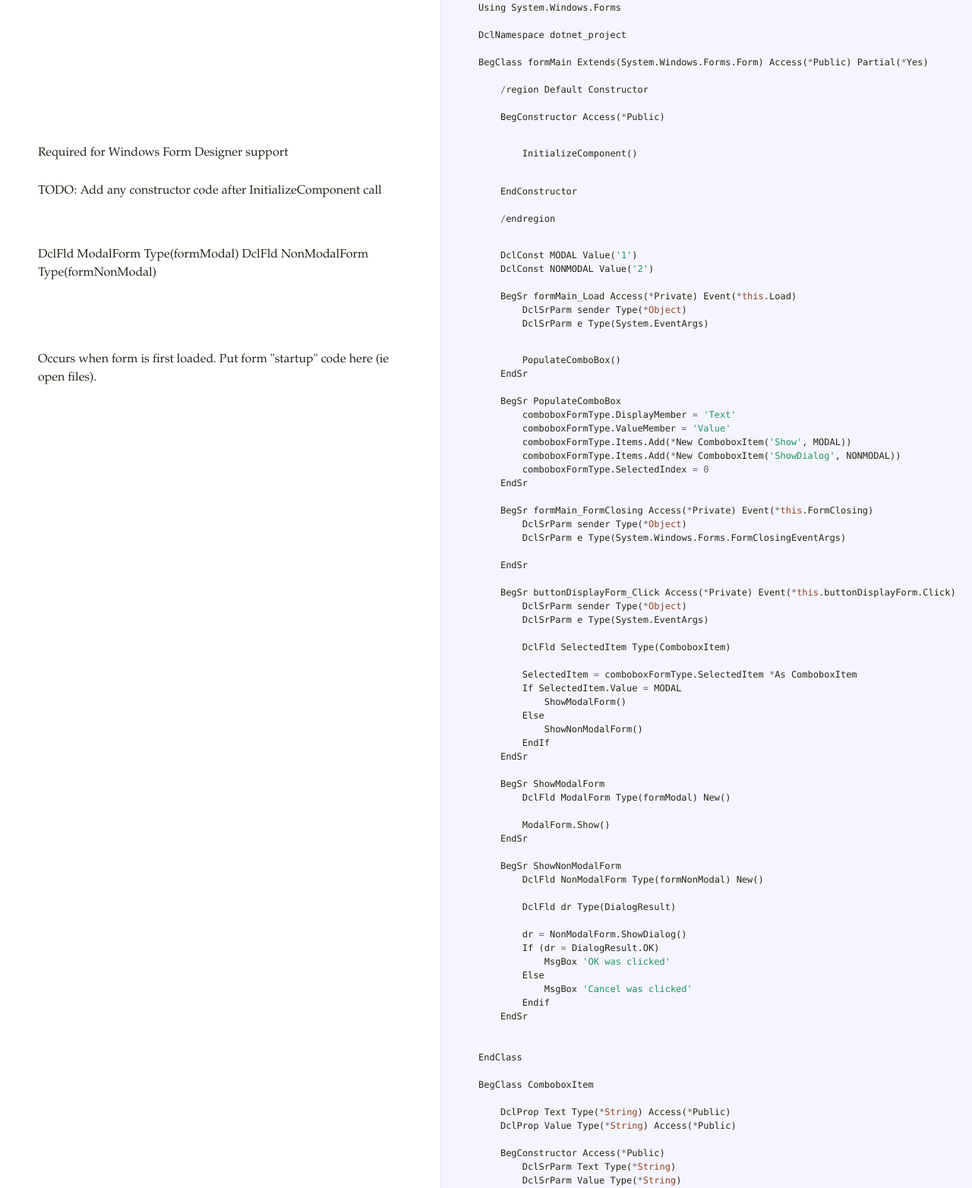
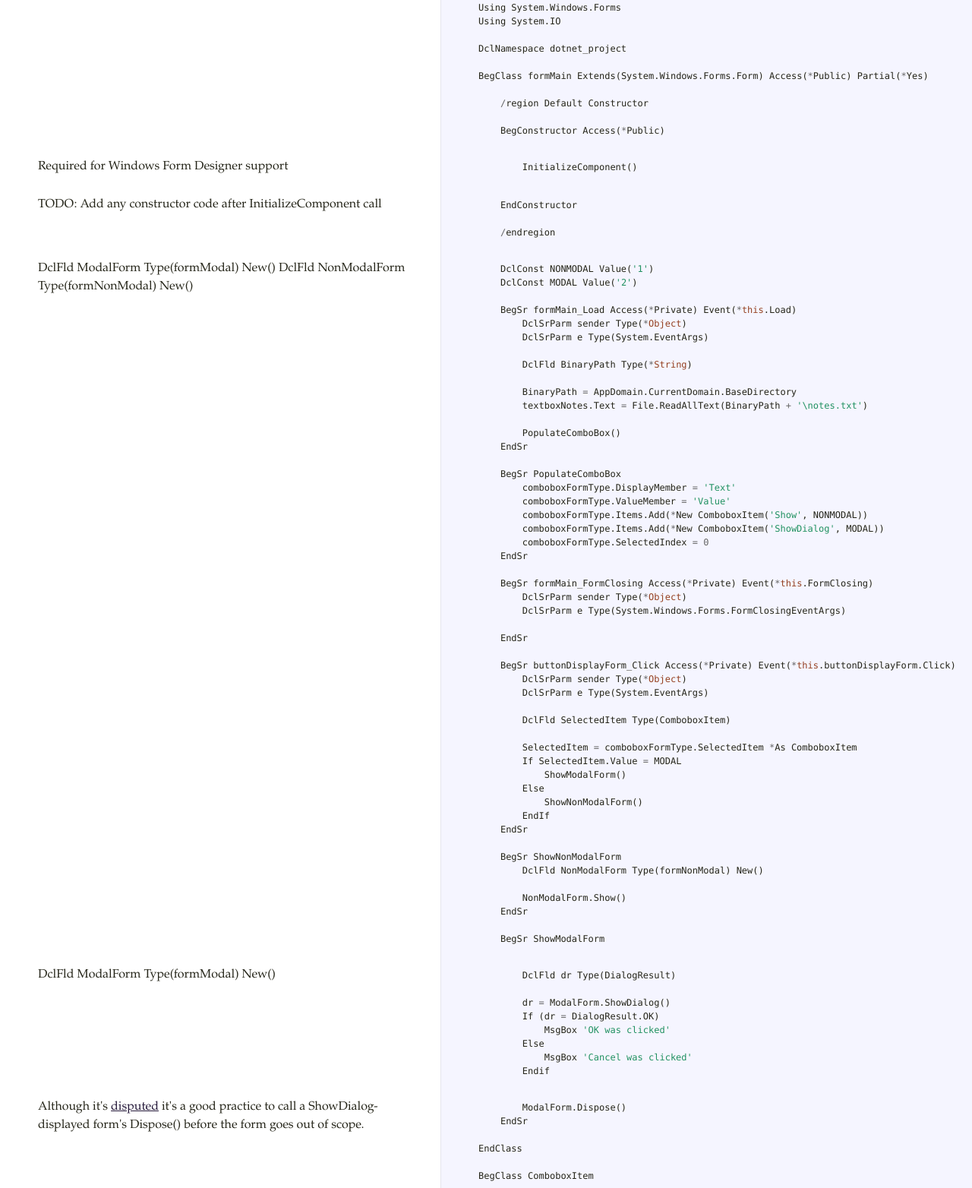
Before and after one commit to ASNA/classic-dotnet-forms, a plain HTML site: page docs/dotnet/formMain.vr.html in a window 1280 px wide. Shown: the part 211-1775 px from the top of the page at 76% size. Drawn offline with Linux system fonts and the light colour scheme.

Commit message:
update code and comments

```diff
--- a/docs/dotnet/formMain.vr.html
+++ b/docs/dotnet/formMain.vr.html
@@ -27,6 +27,7 @@
 <span class="nx">Using</span> <span class="nx">System</span><span class="p">.</span><span class="nx">Drawing</span>
 <span class="nx">Using</span> <span class="nx">System</span><span class="p">.</span><span class="nx">Text</span>
 <span class="nx">Using</span> <span class="nx">System</span><span class="p">.</span><span class="nx">Windows</span><span class="p">.</span><span class="nx">Forms</span>
+<span class="nx">Using</span> <span class="nx">System</span><span class="p">.</span><span class="nx">IO</span>
 
 <span class="nx">DclNamespace</span> <span class="nx">dotnet_project</span>
 
@@ -69,36 +70,30 @@
       <div class='octowrap'>
         <a class='octothorpe' href='#section-3'>#</a>
       </div>
-      <p>DclFld ModalForm Type(formModal)
-   DclFld NonModalForm Type(formNonModal) </p>
+      <p>DclFld ModalForm Type(formModal) New()
+ DclFld NonModalForm Type(formNonModal) New()</p>
     </div>
     <div class='code'>
-      <div class="highlight"><pre>    <span class="nx">DclConst</span> <span class="nx">MODAL</span> <span class="nx">Value</span><span class="p">(</span><span class="s1">&#39;1&#39;</span><span class="p">)</span>
-    <span class="nx">DclConst</span> <span class="nx">NONMODAL</span> <span class="nx">Value</span><span class="p">(</span><span class="s1">&#39;2&#39;</span><span class="p">)</span>
+      <div class="highlight"><pre>    <span class="nx">DclConst</span> <span class="nx">NONMODAL</span> <span class="nx">Value</span><span class="p">(</span><span class="s1">&#39;1&#39;</span><span class="p">)</span>
+    <span class="nx">DclConst</span> <span class="nx">MODAL</span> <span class="nx">Value</span><span class="p">(</span><span class="s1">&#39;2&#39;</span><span class="p">)</span>
 
     <span class="nx">BegSr</span> <span class="nx">formMain_Load</span> <span class="nx">Access</span><span class="p">(</span><span class="o">*</span><span class="nx">Private</span><span class="p">)</span> <span class="nx">Event</span><span class="p">(</span><span class="o">*</span><span class="k">this</span><span class="p">.</span><span class="nx">Load</span><span class="p">)</span>
         <span class="nx">DclSrParm</span> <span class="nx">sender</span> <span class="nx">Type</span><span class="p">(</span><span class="o">*</span><span class="nb">Object</span><span class="p">)</span>
-        <span class="nx">DclSrParm</span> <span class="nx">e</span> <span class="nx">Type</span><span class="p">(</span><span class="nx">System</span><span class="p">.</span><span class="nx">EventArgs</span><span class="p">)</span></pre></div>
-    </div>
-  </div>
-  <div class='clearall'></div>
-  <div class='section' id='section-4'>
-    <div class='docs'>
-      <div class='octowrap'>
-        <a class='octothorpe' href='#section-4'>#</a>
-      </div>
-      <p>Occurs when form is first loaded.
-Put form "startup" code here (ie open files).</p>
-    </div>
-    <div class='code'>
-      <div class="highlight"><pre>        <span class="nx">PopulateComboBox</span><span class="p">()</span>
+        <span class="nx">DclSrParm</span> <span class="nx">e</span> <span class="nx">Type</span><span class="p">(</span><span class="nx">System</span><span class="p">.</span><span class="nx">EventArgs</span><span class="p">)</span>
+
+        <span class="nx">DclFld</span> <span class="nx">BinaryPath</span> <span class="nx">Type</span><span class="p">(</span><span class="o">*</span><span class="nb">String</span><span class="p">)</span>
+
+        <span class="nx">BinaryPath</span> <span class="o">=</span> <span class="nx">AppDomain</span><span class="p">.</span><span class="nx">CurrentDomain</span><span class="p">.</span><span class="nx">BaseDirectory</span>
+        <span class="nx">textboxNotes</span><span class="p">.</span><span class="nx">Text</span> <span class="o">=</span> <span class="nx">File</span><span class="p">.</span><span class="nx">ReadAllText</span><span class="p">(</span><span class="nx">BinaryPath</span> <span class="o">+</span> <span class="s1">&#39;\notes.txt&#39;</span><span class="p">)</span>
+
+        <span class="nx">PopulateComboBox</span><span class="p">()</span>
     <span class="nx">EndSr</span>
 
     <span class="nx">BegSr</span> <span class="nx">PopulateComboBox</span>
         <span class="nx">comboboxFormType</span><span class="p">.</span><span class="nx">DisplayMember</span> <span class="o">=</span> <span class="s1">&#39;Text&#39;</span>
         <span class="nx">comboboxFormType</span><span class="p">.</span><span class="nx">ValueMember</span> <span class="o">=</span> <span class="s1">&#39;Value&#39;</span>
-        <span class="nx">comboboxFormType</span><span class="p">.</span><span class="nx">Items</span><span class="p">.</span><span class="nx">Add</span><span class="p">(</span><span class="o">*</span><span class="nx">New</span> <span class="nx">ComboboxItem</span><span class="p">(</span><span class="s1">&#39;Show&#39;</span><span class="p">,</span> <span class="nx">MODAL</span><span class="p">))</span>
-        <span class="nx">comboboxFormType</span><span class="p">.</span><span class="nx">Items</span><span class="p">.</span><span class="nx">Add</span><span class="p">(</span><span class="o">*</span><span class="nx">New</span> <span class="nx">ComboboxItem</span><span class="p">(</span><span class="s1">&#39;ShowDialog&#39;</span><span class="p">,</span> <span class="nx">NONMODAL</span><span class="p">))</span>
+        <span class="nx">comboboxFormType</span><span class="p">.</span><span class="nx">Items</span><span class="p">.</span><span class="nx">Add</span><span class="p">(</span><span class="o">*</span><span class="nx">New</span> <span class="nx">ComboboxItem</span><span class="p">(</span><span class="s1">&#39;Show&#39;</span><span class="p">,</span> <span class="nx">NONMODAL</span><span class="p">))</span>
+        <span class="nx">comboboxFormType</span><span class="p">.</span><span class="nx">Items</span><span class="p">.</span><span class="nx">Add</span><span class="p">(</span><span class="o">*</span><span class="nx">New</span> <span class="nx">ComboboxItem</span><span class="p">(</span><span class="s1">&#39;ShowDialog&#39;</span><span class="p">,</span> <span class="nx">MODAL</span><span class="p">))</span>
         <span class="nx">comboboxFormType</span><span class="p">.</span><span class="nx">SelectedIndex</span> <span class="o">=</span> <span class="mi">0</span>
     <span class="nx">EndSr</span>
 
@@ -122,25 +117,47 @@ Put form "startup" code here (ie open files).</p>
         <span class="nx">EndIf</span>
     <span class="nx">EndSr</span>
 
-    <span class="nx">BegSr</span> <span class="nx">ShowModalForm</span>
-        <span class="nx">DclFld</span> <span class="nx">ModalForm</span> <span class="nx">Type</span><span class="p">(</span><span class="nx">formModal</span><span class="p">)</span> <span class="nx">New</span><span class="p">()</span>
-
-        <span class="nx">ModalForm</span><span class="p">.</span><span class="nx">Show</span><span class="p">()</span>
-    <span class="nx">EndSr</span>
-
     <span class="nx">BegSr</span> <span class="nx">ShowNonModalForm</span>
         <span class="nx">DclFld</span> <span class="nx">NonModalForm</span> <span class="nx">Type</span><span class="p">(</span><span class="nx">formNonModal</span><span class="p">)</span> <span class="nx">New</span><span class="p">()</span>
 
-        <span class="nx">DclFld</span> <span class="nx">dr</span> <span class="nx">Type</span><span class="p">(</span><span class="nx">DialogResult</span><span class="p">)</span>
+        <span class="nx">NonModalForm</span><span class="p">.</span><span class="nx">Show</span><span class="p">()</span>
+    <span class="nx">EndSr</span>
 
-        <span class="nx">dr</span> <span class="o">=</span> <span class="nx">NonModalForm</span><span class="p">.</span><span class="nx">ShowDialog</span><span class="p">()</span>
+    <span class="nx">BegSr</span> <span class="nx">ShowModalForm</span></pre></div>
+    </div>
+  </div>
+  <div class='clearall'></div>
+  <div class='section' id='section-4'>
+    <div class='docs'>
+      <div class='octowrap'>
+        <a class='octothorpe' href='#section-4'>#</a>
+      </div>
+      <p>DclFld ModalForm Type(formModal) New()</p>
+    </div>
+    <div class='code'>
+      <div class="highlight"><pre>        <span class="nx">DclFld</span> <span class="nx">dr</span> <span class="nx">Type</span><span class="p">(</span><span class="nx">DialogResult</span><span class="p">)</span>
+
+        <span class="nx">dr</span> <span class="o">=</span> <span class="nx">ModalForm</span><span class="p">.</span><span class="nx">ShowDialog</span><span class="p">()</span>
         <span class="nx">If</span> <span class="p">(</span><span class="nx">dr</span> <span class="o">=</span> <span class="nx">DialogResult</span><span class="p">.</span><span class="nx">OK</span><span class="p">)</span>
             <span class="nx">MsgBox</span> <span class="s1">&#39;OK was clicked&#39;</span>
         <span class="nx">Else</span>
             <span class="nx">MsgBox</span> <span class="s1">&#39;Cancel was clicked&#39;</span>
-        <span class="nx">Endif</span>
+        <span class="nx">Endif</span></pre></div>
+    </div>
+  </div>
+  <div class='clearall'></div>
+  <div class='section' id='section-5'>
+    <div class='docs'>
+      <div class='octowrap'>
+        <a class='octothorpe' href='#section-5'>#</a>
+      </div>
+      <p>Although it's <a href="https://goo.gl/fRKJrQ">disputed</a> it's a good practice
+to call a ShowDialog-displayed form's Dispose() before the form goes
+out of scope. </p>
+    </div>
+    <div class='code'>
+      <div class="highlight"><pre>        <span class="nx">ModalForm</span><span class="p">.</span><span class="nx">Dispose</span><span class="p">()</span>
     <span class="nx">EndSr</span>
-
 
 <span class="nx">EndClass</span>
 
```
Also changed, not shown: docs/dotnet/formModal.vr.html (+31 -9 lines), docs/dotnet/formNonModal.vr.html (+12 -3 lines), 7 other files.
